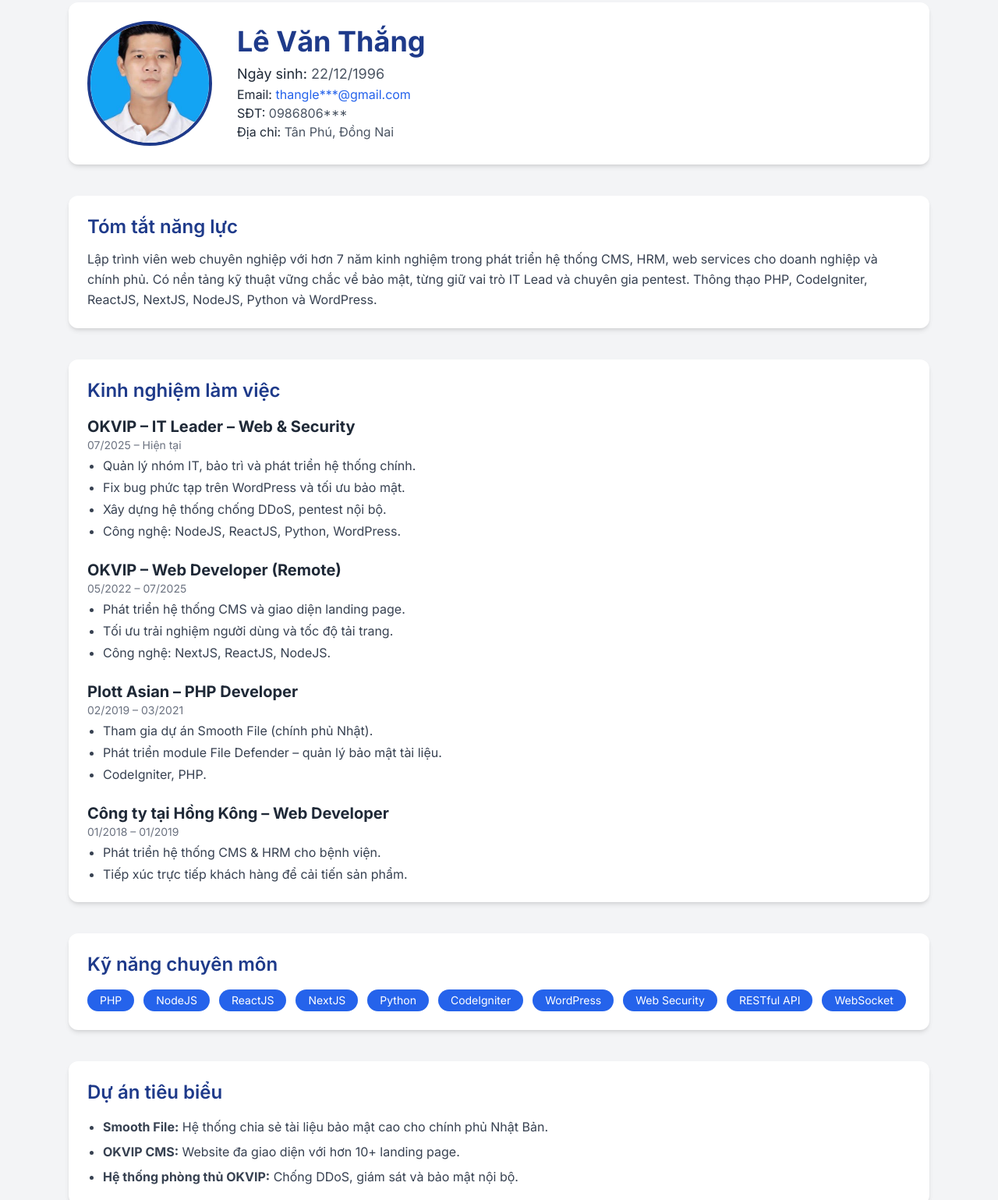
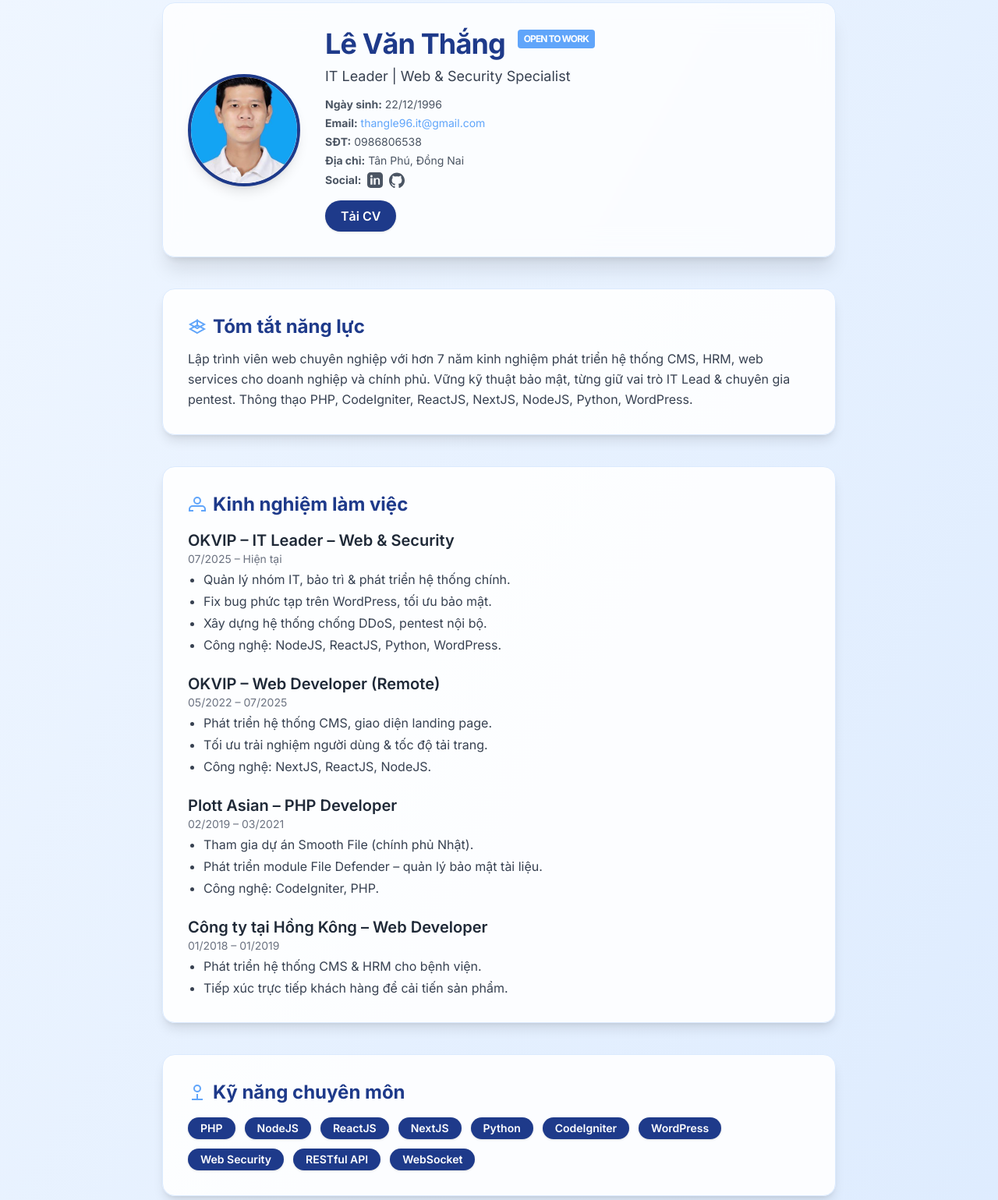
Before and after one commit to thangle96/Portfolio, a plain HTML site: page index.html in a window 1280 px wide. Shown: the part 37-1576 px from the top of the page at 78% size. Drawn offline with nearby package versions, Linux system fonts and the light colour scheme.

Commit message:
Update index.html

```diff
--- a/index.html
+++ b/index.html
@@ -3,7 +3,7 @@
   <head>
     <meta charset="UTF-8" />
     <meta name="viewport" content="width=device-width, initial-scale=1.0" />
-    <title>Portfolio - Chuyên gia Web & Bảo mật</title>
+    <title>Portfolio - Leader IT</title>
     <link
       href="https://fonts.googleapis.com/css2?family=Inter:wght@400;600;700&display=swap"
       rel="stylesheet"
@@ -22,15 +22,13 @@
       };
     </script>
   </head>
-  <body class="bg-gray-100 font-[Inter] text-gray-800">
-    <div class="max-w-6xl mx-auto px-6 py-10">
+  <body
+    class="bg-gradient-to-br from-blue-50 to-blue-100 font-[Inter] text-gray-800 min-h-screen"
+  >
+    <div class="max-w-4xl mx-auto px-4 py-10">
       <!-- Header Section -->
-      <header
-        class="bg-white shadow-md rounded-xl p-6 flex flex-col md:flex-row items-center gap-8"
-      >
-        <div
-          class="w-40 h-40 rounded-full overflow-hidden border-4 border-primary"
-        >
+      <header class="relative bg-white/80 backdrop-blur-lg shadow-xl rounded-2xl p-8 flex flex-col md:flex-row items-center gap-8 border border-blue-100">
+        <div class="w-36 h-36 rounded-full overflow-hidden border-4 border-primary shadow-lg">
           <img
             src="./photo_2025-06-11_13-20-24.jpg"
             alt="Ảnh cá nhân"
@@ -38,71 +36,142 @@
           />
         </div>
         <div>
-          <h1 class="text-4xl font-bold text-primary">Lê Văn Thắng</h1>
-          <p class="mt-2 text-lg">
-            Ngày sinh: <span class="text-gray-600">22/12/1996</span>
+          <h1 class="text-4xl font-extrabold text-primary tracking-tight flex items-center gap-2">
+            Lê Văn Thắng
+            <span class="inline-block bg-accent text-white text-xs px-2 py-1 rounded ml-2 animate-bounce"
+              >OPEN TO WORK</span
+            >
+          </h1>
+          <p class="mt-2 text-lg text-gray-700">
+            IT Leader | Web & Security Specialist
           </p>
-          <p>
-            Email:
-            <a
-              href="mailto:thangle96.it@gmail.com"
-              class="text-blue-600 hover:underline"
-              >thangle***@gmail.com</a
-            >
-          </p>
-          <p>SĐT: <span class="text-gray-600">0986806***</span></p>
-          <p>Địa chỉ: <span class="text-gray-600">Tân Phú, Đồng Nai</span></p>
+          <div class="mt-3 flex flex-col gap-1 text-sm text-gray-600">
+            <span><strong>Ngày sinh:</strong> 22/12/1996</span>
+            <span>
+              <strong>Email:</strong>
+              <a
+                href="mailto:thangle96.it@gmail.com"
+                class="text-accent hover:underline transition"
+                >thangle96.it@gmail.com</a
+              >
+            </span>
+            <span><strong>SĐT:</strong> 0986806538</span>
+            <span><strong>Địa chỉ:</strong> Tân Phú, Đồng Nai</span>
+            <span class="flex items-center gap-2">
+              <strong>Social:</strong>
+              <a
+                href="https://linkedin.com/"
+                target="_blank"
+                class="hover:text-accent transition"
+                ><svg
+                  class="w-5 h-5 inline"
+                  fill="currentColor"
+                  viewBox="0 0 24 24"
+                >
+                  <path d="M19 0h-14c-2.76 0-5 2.24-5 5v14c0 2.76 2.24 5 5 5h14c2.76 0 5-2.24 5-5v-14c0-2.76-2.24-5-5-5zm-11 19h-3v-10h3v10zm-1.5-11.27c-.97 0-1.75-.79-1.75-1.76s.78-1.76 1.75-1.76 1.75.79 1.75 1.76-.78 1.76-1.75 1.76zm13.5 11.27h-3v-5.6c0-1.34-.03-3.07-1.87-3.07-1.87 0-2.16 1.46-2.16 2.97v5.7h-3v-10h2.89v1.36h.04c.4-.76 1.38-1.56 2.84-1.56 3.04 0 3.6 2 3.6 4.59v5.61z"
+                /></a>
+              <a
+                href="https://github.com/"
+                target="_blank"
+                class="hover:text-accent transition"
+                ><svg
+                  class="w-5 h-5 inline"
+                  fill="currentColor"
+                  viewBox="0 0 24 24"
+                >
+                  <path d="M12 .5c-6.62 0-12 5.38-12 12 0 5.3 3.438 9.8 8.205 11.385.6.113.82-.258.82-.577 0-.285-.01-1.04-.015-2.04-3.338.724-4.042-1.61-4.042-1.61-.546-1.387-1.333-1.756-1.333-1.756-1.09-.745.084-.729.084-.729 1.205.084 1.84 1.237 1.84 1.237 1.07 1.834 2.807 1.304 3.492.997.108-.775.418-1.305.762-1.605-2.665-.305-5.466-1.332-5.466-5.93 0-1.31.468-2.38 1.236-3.22-.124-.303-.535-1.523.117-3.176 0 0 1.008-.322 3.3 1.23.957-.266 1.984-.399 3.003-.404 1.02.005 2.047.138 3.006.404 2.29-1.552 3.295-1.23 3.295-1.23.653 1.653.242 2.873.118 3.176.77.84 1.235 1.91 1.235 3.22 0 4.61-2.803 5.624-5.475 5.921.43.372.823 1.102.823 2.222 0 1.606-.014 2.898-.014 3.293 0 .322.218.694.825.576 4.765-1.587 8.2-6.086 8.2-11.385 0-6.62-5.38-12-12-12z"
+                /></a>
+            </span>
+          </div>
+          <a
+            href="#"
+            class="mt-4 inline-block bg-primary text-white px-5 py-2 rounded-full font-semibold shadow hover:bg-accent transition"
+            >Tải CV</a
+          >
         </div>
       </header>
 
       <!-- Tóm tắt năng lực -->
-      <section class="mt-10 bg-white p-6 rounded-xl shadow-md">
-        <h2 class="text-2xl font-semibold text-primary mb-3">
+      <section
+        class="mt-10 bg-white/90 p-8 rounded-2xl shadow-lg border border-blue-100"
+      >
+        <h2
+          class="text-2xl font-bold text-primary mb-3 flex items-center gap-2"
+        >
+          <svg
+            class="w-6 h-6 text-accent"
+            fill="none"
+            stroke="currentColor"
+            stroke-width="2"
+            viewBox="0 0 24 24"
+          >
+            <path d="M12 20l9-5-9-5-9 5 9 5z" />
+            <path d="M12 12V4l9 5-9 5-9-5 9-5z" />
+          </svg>
           Tóm tắt năng lực
         </h2>
         <p class="text-gray-700 leading-relaxed">
-          Lập trình viên web chuyên nghiệp với hơn 7 năm kinh nghiệm trong phát
-          triển hệ thống CMS, HRM, web services cho doanh nghiệp và chính phủ.
-          Có nền tảng kỹ thuật vững chắc về bảo mật, từng giữ vai trò IT Lead và
-          chuyên gia pentest. Thông thạo PHP, CodeIgniter, ReactJS, NextJS,
-          NodeJS, Python và WordPress.
+          Lập trình viên web chuyên nghiệp với hơn 7 năm kinh nghiệm phát triển
+          hệ thống CMS, HRM, web services cho doanh nghiệp và chính phủ. Vững kỹ
+          thuật bảo mật, từng giữ vai trò IT Lead & chuyên gia pentest. Thông
+          thạo PHP, CodeIgniter, ReactJS, NextJS, NodeJS, Python, WordPress.
         </p>
       </section>
 
       <!-- Kinh nghiệm làm việc -->
-      <section class="mt-10 bg-white p-6 rounded-xl shadow-md">
-        <h2 class="text-2xl font-semibold text-primary mb-4">
+      <section
+        class="mt-10 bg-white/90 p-8 rounded-2xl shadow-lg border border-blue-100"
+      >
+        <h2
+          class="text-2xl font-bold text-primary mb-4 flex items-center gap-2"
+        >
+          <svg
+            class="w-6 h-6 text-accent"
+            fill="none"
+            stroke="currentColor"
+            stroke-width="2"
+            viewBox="0 0 24 24"
+          >
+            <path d="M17 20h5v-2a4 4 0 0 0-4-4H6a4 4 0 0 0-4 4v2h5" />
+            <circle cx="12" cy="7" r="4" />
+          </svg>
           Kinh nghiệm làm việc
         </h2>
-
         <div class="space-y-6">
+          <!-- Job 1 -->
           <div>
-            <h3 class="text-xl font-bold text-gray-800">
+            <h3 class="text-xl font-semibold text-gray-800">
               OKVIP – IT Leader – Web & Security
             </h3>
             <p class="text-sm text-gray-500 mb-1">07/2025 – Hiện tại</p>
             <ul class="list-disc pl-5 text-gray-700 space-y-1">
-              <li>Quản lý nhóm IT, bảo trì và phát triển hệ thống chính.</li>
-              <li>Fix bug phức tạp trên WordPress và tối ưu bảo mật.</li>
+              <li>Quản lý nhóm IT, bảo trì & phát triển hệ thống chính.</li>
+              <li>Fix bug phức tạp trên WordPress, tối ưu bảo mật.</li>
               <li>Xây dựng hệ thống chống DDoS, pentest nội bộ.</li>
-              <li>Công nghệ: NodeJS, ReactJS, Python, WordPress.</li>
+              <li>
+                <span class="font-medium">Công nghệ:</span> NodeJS, ReactJS,
+                Python, WordPress.
+              </li>
             </ul>
           </div>
-
+          <!-- Job 2 -->
           <div>
-            <h3 class="text-xl font-bold text-gray-800">
+            <h3 class="text-xl font-semibold text-gray-800">
               OKVIP – Web Developer (Remote)
             </h3>
             <p class="text-sm text-gray-500 mb-1">05/2022 – 07/2025</p>
             <ul class="list-disc pl-5 text-gray-700 space-y-1">
-              <li>Phát triển hệ thống CMS và giao diện landing page.</li>
-              <li>Tối ưu trải nghiệm người dùng và tốc độ tải trang.</li>
-              <li>Công nghệ: NextJS, ReactJS, NodeJS.</li>
+              <li>Phát triển hệ thống CMS, giao diện landing page.</li>
+              <li>Tối ưu trải nghiệm người dùng & tốc độ tải trang.</li>
+              <li>
+                <span class="font-medium">Công nghệ:</span> NextJS, ReactJS,
+                NodeJS.
+              </li>
             </ul>
           </div>
-
+          <!-- Job 3 -->
           <div>
-            <h3 class="text-xl font-bold text-gray-800">
+            <h3 class="text-xl font-semibold text-gray-800">
               Plott Asian – PHP Developer
             </h3>
             <p class="text-sm text-gray-500 mb-1">02/2019 – 03/2021</p>
@@ -111,12 +180,14 @@
               <li>
                 Phát triển module File Defender – quản lý bảo mật tài liệu.
               </li>
-              <li>CodeIgniter, PHP.</li>
+              <li>
+                <span class="font-medium">Công nghệ:</span> CodeIgniter, PHP.
+              </li>
             </ul>
           </div>
-
+          <!-- Job 4 -->
           <div>
-            <h3 class="text-xl font-bold text-gray-800">
+            <h3 class="text-xl font-semibold text-gray-800">
               Công ty tại Hồng Kông – Web Developer
             </h3>
             <p class="text-sm text-gray-500 mb-1">01/2018 – 01/2019</p>
@@ -129,47 +200,85 @@
       </section>
 
       <!-- Kỹ năng chuyên môn -->
-      <section class="mt-10 bg-white p-6 rounded-xl shadow-md">
-        <h2 class="text-2xl font-semibold text-primary mb-4">
+      <section
+        class="mt-10 bg-white/90 p-8 rounded-2xl shadow-lg border border-blue-100"
+      >
+        <h2
+          class="text-2xl font-bold text-primary mb-4 flex items-center gap-2"
+        >
+          <svg
+            class="w-6 h-6 text-accent"
+            fill="none"
+            stroke="currentColor"
+            stroke-width="2"
+            viewBox="0 0 24 24"
+          >
+            <path d="M16 7a4 4 0 1 1-8 0 4 4 0 0 1 8 0z" />
+            <path d="M12 14v7m0 0H5m7 0h7" />
+          </svg>
           Kỹ năng chuyên môn
         </h2>
         <div class="flex flex-wrap gap-3">
-          <span class="bg-blue-600 text-white px-4 py-1 rounded-full text-sm"
+          <span
+            class="bg-primary text-white px-4 py-1 rounded-full text-sm font-semibold shadow"
             >PHP</span
           >
-          <span class="bg-blue-600 text-white px-4 py-1 rounded-full text-sm"
+          <span
+            class="bg-primary text-white px-4 py-1 rounded-full text-sm font-semibold shadow"
             >NodeJS</span
           >
-          <span class="bg-blue-600 text-white px-4 py-1 rounded-full text-sm"
+          <span
+            class="bg-primary text-white px-4 py-1 rounded-full text-sm font-semibold shadow"
             >ReactJS</span
           >
-          <span class="bg-blue-600 text-white px-4 py-1 rounded-full text-sm"
+          <span
+            class="bg-primary text-white px-4 py-1 rounded-full text-sm font-semibold shadow"
             >NextJS</span
           >
-          <span class="bg-blue-600 text-white px-4 py-1 rounded-full text-sm"
+          <span
+            class="bg-primary text-white px-4 py-1 rounded-full text-sm font-semibold shadow"
             >Python</span
           >
-          <span class="bg-blue-600 text-white px-4 py-1 rounded-full text-sm"
+          <span
+            class="bg-primary text-white px-4 py-1 rounded-full text-sm font-semibold shadow"
             >CodeIgniter</span
           >
-          <span class="bg-blue-600 text-white px-4 py-1 rounded-full text-sm"
+          <span
+            class="bg-primary text-white px-4 py-1 rounded-full text-sm font-semibold shadow"
             >WordPress</span
           >
-          <span class="bg-blue-600 text-white px-4 py-1 rounded-full text-sm"
+          <span
+            class="bg-primary text-white px-4 py-1 rounded-full text-sm font-semibold shadow"
             >Web Security</span
           >
-          <span class="bg-blue-600 text-white px-4 py-1 rounded-full text-sm"
+          <span
+            class="bg-primary text-white px-4 py-1 rounded-full text-sm font-semibold shadow"
             >RESTful API</span
           >
-          <span class="bg-blue-600 text-white px-4 py-1 rounded-full text-sm"
+          <span
+            class="bg-primary text-white px-4 py-1 rounded-full text-sm font-semibold shadow"
             >WebSocket</span
           >
         </div>
       </section>
 
       <!-- Dự án tiêu biểu -->
-      <section class="mt-10 bg-white p-6 rounded-xl shadow-md">
-        <h2 class="text-2xl font-semibold text-primary mb-4">
+      <section
+        class="mt-10 bg-white/90 p-8 rounded-2xl shadow-lg border border-blue-100"
+      >
+        <h2
+          class="text-2xl font-bold text-primary mb-4 flex items-center gap-2"
+        >
+          <svg
+            class="w-6 h-6 text-accent"
+            fill="none"
+            stroke="currentColor"
+            stroke-width="2"
+            viewBox="0 0 24 24"
+          >
+            <path d="M12 20l9-5-9-5-9 5 9 5z" />
+            <path d="M12 12V4l9 5-9 5-9-5 9-5z" />
+          </svg>
           Dự án tiêu biểu
         </h2>
         <ul class="list-disc pl-5 text-gray-700 space-y-2">
@@ -182,15 +291,28 @@
             page.
           </li>
           <li>
-            <strong>Hệ thống phòng thủ OKVIP:</strong> Chống DDoS, giám sát và
+            <strong>Hệ thống phòng thủ OKVIP:</strong> Chống DDoS, giám sát &
             bảo mật nội bộ.
           </li>
         </ul>
       </section>
 
       <!-- Mục tiêu nghề nghiệp -->
-      <section class="mt-10 bg-white p-6 rounded-xl shadow-md">
-        <h2 class="text-2xl font-semibold text-primary mb-3">
+      <section
+        class="mt-10 bg-white/90 p-8 rounded-2xl shadow-lg border border-blue-100"
+      >
+        <h2
+          class="text-2xl font-bold text-primary mb-3 flex items-center gap-2"
+        >
+          <svg
+            class="w-6 h-6 text-accent"
+            fill="none"
+            stroke="currentColor"
+            stroke-width="2"
+            viewBox="0 0 24 24"
+          >
+            <path d="M12 19l9-7-9-7-9 7 9 7z" />
+          </svg>
           Mục tiêu nghề nghiệp
         </h2>
         <p class="text-gray-700">
@@ -201,8 +323,25 @@
       </section>
 
       <!-- Ngôn ngữ -->
-      <section class="mt-10 bg-white p-6 rounded-xl shadow-md">
-        <h2 class="text-2xl font-semibold text-primary mb-3">Ngôn ngữ</h2>
+      <section
+        class="mt-10 bg-white/90 p-8 rounded-2xl shadow-lg border border-blue-100 mb-10"
+      >
+        <h2
+          class="text-2xl font-bold text-primary mb-3 flex items-center gap-2"
+        >
+          <svg
+            class="w-6 h-6 text-accent"
+            fill="none"
+            stroke="currentColor"
+            stroke-width="2"
+            viewBox="0 0 24 24"
+          >
+            <path d="M12 20h9" />
+            <path d="M12 4v16" />
+            <path d="M4 4h16v16H4z" />
+          </svg>
+          Ngôn ngữ
+        </h2>
         <ul class="list-disc pl-5 text-gray-700">
           <li>Tiếng Việt: Bản ngữ</li>
           <li>Tiếng Anh: Đọc hiểu tài liệu kỹ thuật tốt</li>
```
